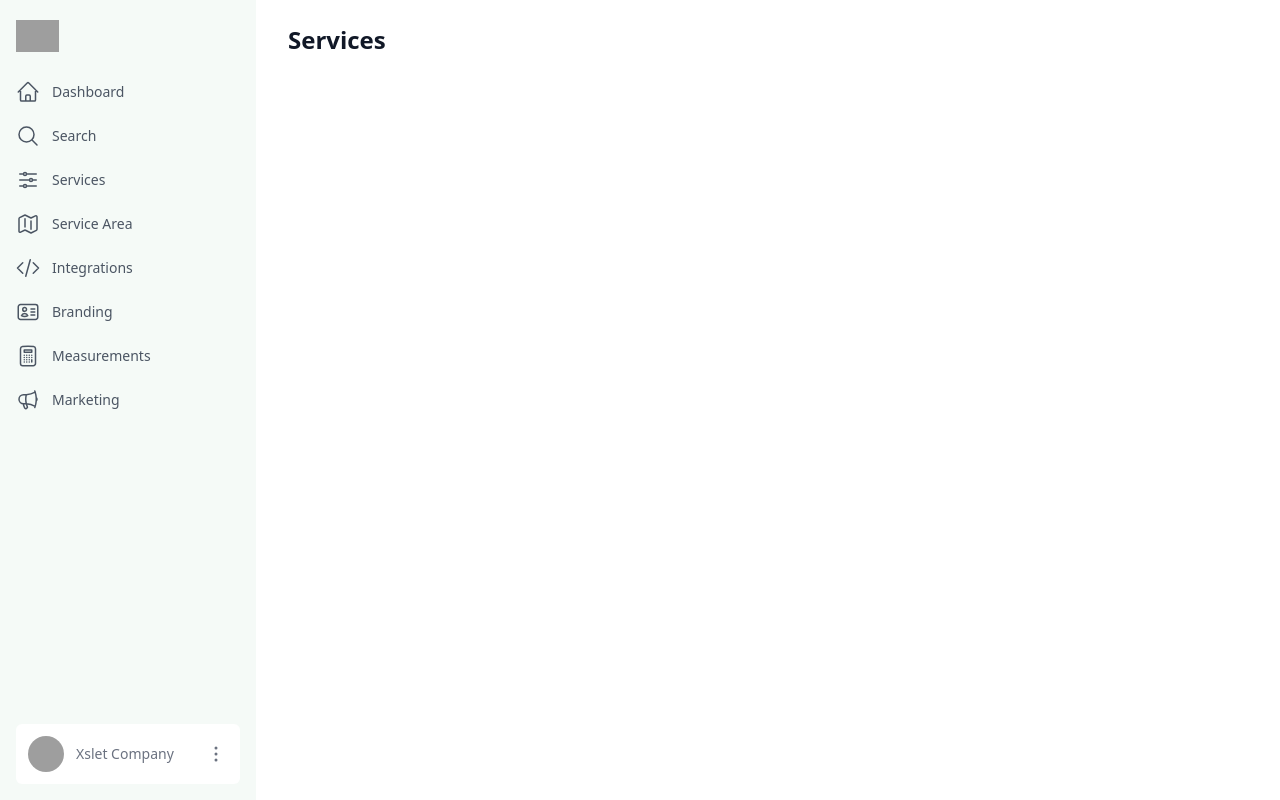
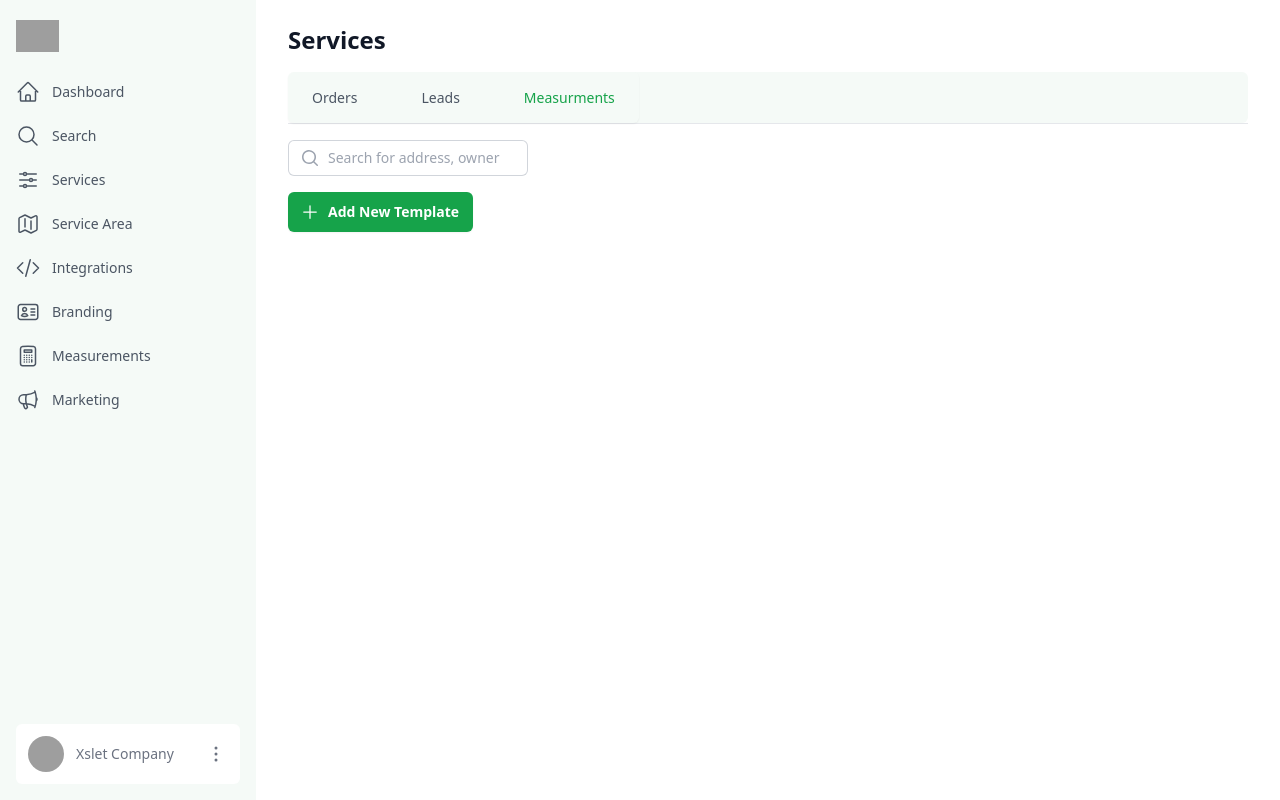
Before and after one commit to takove/figma-designs-deeplawn, a React (Create React App) app: page /services in a window 1280 px wide. Built offline with nearby package versions, Linux system fonts and the light colour scheme; grey boxes are pictures that could not be loaded.

Commit message:
more updates

```diff
--- a/src/components/Chart.tsx
+++ b/src/components/Chart.tsx
@@ -34,16 +34,18 @@ const chart =
 
 export default function Chart(props:any) {
   return (
-    <div className="flex object-scale-down">
-        {chart.map((data) => (
-            <div className="w-1/2">
-            <span className="flex flex-row items-center ml-2 mb-2 font-bold text-[14px] text-oceanblue">
-            <CurrencyDollarIcon className="w-5 h-5 mr-2" color="rgba(0, 217, 84,1)" />
-            Sales
+    <div>
+        <span className="flex flex-row items-center ml-2 mb-2 font-bold text-[14px] text-oceanblue">
+                <CurrencyDollarIcon className="w-5 h-5 mr-2" color="rgba(0, 217, 84,1)" />
+                Sales
             </span>
-            <Line data={data} />
+        <div className="flex object-scale-down">
+            {chart.map((data) => (
+                <div className="w-1/2">
+                <Line data={data} />
+            </div>
+            ))}
         </div>
-        ))}
     </div>
   );
 }
--- a/src/components/SearchBar.tsx
+++ b/src/components/SearchBar.tsx
@@ -16,7 +16,7 @@ export default function SearcBar() {
                 onClick={handleSubmit}
                 id="search"
                 name="search"
-                className="block w-full rounded-md border-0 bg-white py-1.5 pl-10 pr-3 text-gray-900 ring-1 ring-inset ring-gray-300 placeholder:text-gray-400 focus:ring-2 focus:ring-inset focus:ring-indigo-600 sm:text-sm sm:leading-6"
+                className="block w-1/4 rounded-md border-0 bg-white py-1.5 pl-10 pr-3 text-gray-900 ring-1 ring-inset ring-gray-300 placeholder:text-gray-400 focus:ring-2 focus:ring-inset focus:ring-indigo-600 sm:text-sm sm:leading-6"
                 placeholder="Search for address, owner"
                 type="search"
             />
--- a/src/pages/Services.tsx
+++ b/src/pages/Services.tsx
@@ -1,5 +1,8 @@
 import React from 'react';
 import SideNavBar from '../components/SideNavBar';
+import SearchBar from "../components/SearchBar";
+import TemplateButton from "../components/TemplateButton";
+import Tabs from "../components/Tabs";
 
 export default function Services () {
     const services = (
@@ -12,8 +15,9 @@ export default function Services () {
               <div className=" max-w-full px-4 sm:px-6 lg:px-8">
                 {/* Replace with your content */}
 
-
-
+                <Tabs/>
+                <SearchBar/>
+                <TemplateButton />
                 {/* End Replace */}
               </div>
             </div>
```
